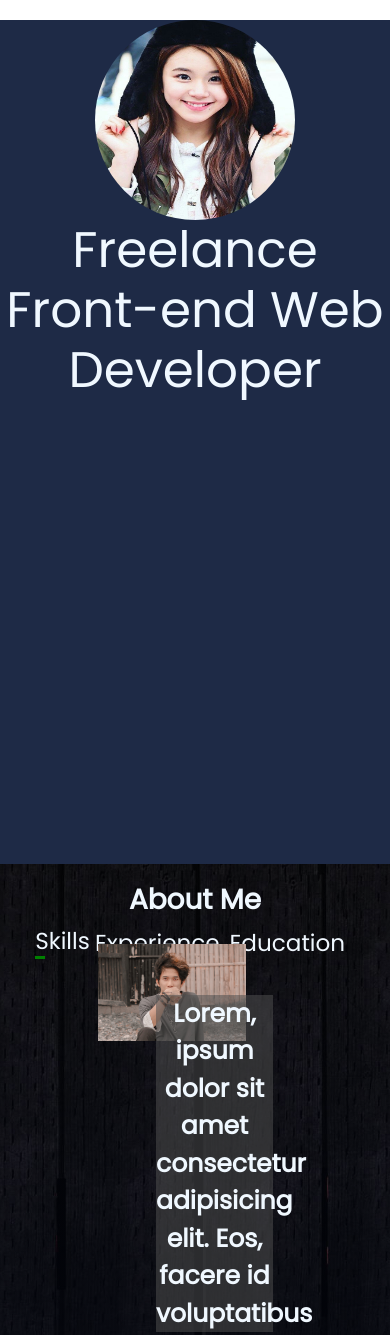
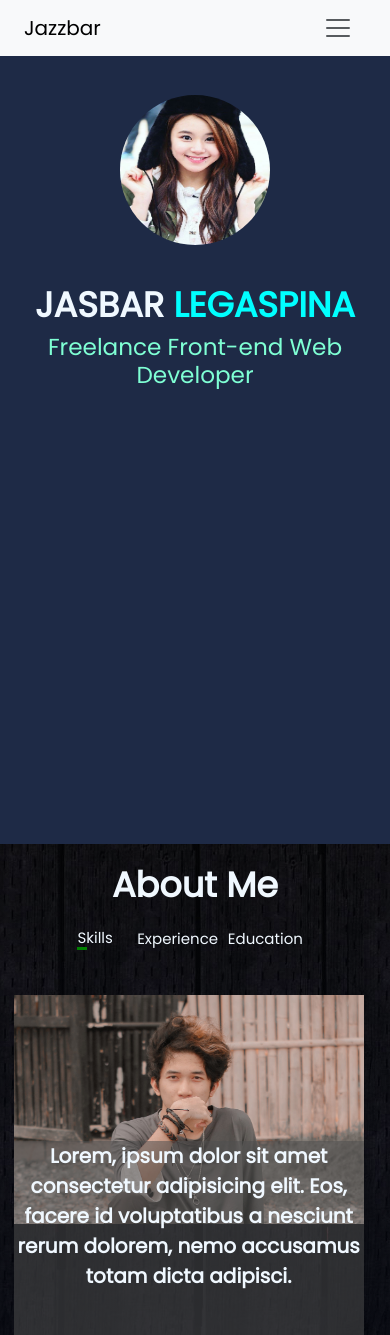
Before and after one commit to justjazzed/Jazzy-Portfolio-Site, a plain HTML site: page index.html in a window 390 px wide. Shown: the top 1335 px of the page. Drawn offline with nearby package versions, Linux system fonts and the light colour scheme.

Commit message:
About me mobile version

```diff
--- a/index.html
+++ b/index.html
@@ -7,6 +7,7 @@
     <title>JustJazzed Portfolio</title>
     <link rel="preconnect" href="https://fonts.googleapis.com">
     <link rel="preconnect" href="https://fonts.gstatic.com" crossorigin>
+    <link href="https://cdn.jsdelivr.net/npm/bootstrap@5.3.0-alpha1/dist/css/bootstrap.min.css" rel="stylesheet" integrity="sha384-GLhlTQ8iRABdZLl6O3oVMWSktQOp6b7In1Zl3/Jr59b6EGGoI1aFkw7cmDA6j6gD" crossorigin="anonymous">
     <link rel="preconnect" href="https://fonts.googleapis.com">
     <link rel="stylesheet" href="https://cdn.jsdelivr.net/npm/@fortawesome/fontawesome-free@6.2.1/css/fontawesome.min.css">
     <link rel="preconnect" href="https://fonts.gstatic.com" crossorigin>
@@ -30,9 +31,10 @@
                         <li><a href="#contact">Contact</a></li>
                     </ul>
             </nav>
-            <nav class="navbar navbar-expand-lg bg-body-tertiary nav-mobile">
+             <!-- mobile version navbar -->
+             <nav class="navbar navbar-expand-lg bg-body-tertiary mobile-nav">
                 <div class="container-fluid">
-                  <a class="navbar-brand" href="#">Navbar</a>
+                  <a class="navbar-brand" href="#">Jazzbar</a>
                   <button class="navbar-toggler" type="button" data-bs-toggle="collapse" data-bs-target="#navbarSupportedContent" aria-controls="navbarSupportedContent" aria-expanded="false" aria-label="Toggle navigation">
                     <span class="navbar-toggler-icon"></span>
                   </button>
@@ -79,8 +81,8 @@
             <h1>JASBAR <span> LEGASPINA</span></h1>
             <div class="img-name">
                 <img src="images/twice.jpg" alt="">
-                <h1>JASBAR <span> LEGASPINA</span></h1>
-                <h2>Freelance Front-end Web Developer</h2>
+                <h2>JASBAR <span> LEGASPINA</span></h2>
+                <h3>Freelance Front-end Web Developer</h3>
             </div>
         </div>
     </header>
--- a/style.css
+++ b/style.css
@@ -48,8 +48,9 @@ nav{
 .header-text--2{
     display:none;
 }
-.nav-mobile{
+.mobile-nav{
     display: none;
+
 }
 .header-text h1{
 
@@ -311,6 +312,7 @@ footer{
     header{
        background-image: none;
        background-color: #1e2a46;
+
     }
 
     .nav-desktop{
@@ -319,8 +321,11 @@ footer{
     .header-text{
         display: none;
     }
+    .mobile-nav{
+        display: block;
+    }
     .header-text--2{
-        margin-top: 5%;
+        margin-top: 10%;
         display: block;
         justify-content: center;
         text-align: center;
@@ -329,24 +334,66 @@ footer{
        display: none;
 
     }
-    .header-text--2  span{
-
+    .header-text--2 h1 span{
+        color: aqua;
     }
     .header-text--2 .img-name{
       display: block;
 
     }
+    .header-text--2 .img-name h2 span{
+        color: aqua;
+    }
     .header-text--2 .img-name h2{
+        margin-top: 10%;
+        font-size: 35px;
+        font-weight: 700;
+    }
+    .header-text--2 .img-name h3{
+        color: aquamarine;
+    }
+    .header-text--2 .img-name img{
+        width: 150px;
+        height: 150px;
+    }
+}
+/************************************* About Section *************************/
+@media only screen and  (max-width: 600px){
+    .About-me{
 
     }
-    .header-text--2 .img-name img{
+    .About-me img{
+        margin-top: 20%;
+       margin-left: 3.5%;
+       width: 350px;
+    }
+    .About-me h1{
+        font-size: 35px;
+        margin: auto;
+    }
+    .About-me .cover-about{
+
+    }
+    .About-me .about-text{
+        margin-top: 14rem;
+       margin-left: 3.5%;
+       width: 350px;
+    }
+    .About-me .about-text p{
+       font-size: 20px;
+    }
+
+    .about-skills{
+        margin-top: 5%;
+    }
+
+    .about-skills h3{
+        font-size: 15px;
+    }
+    .about-skills__h3--1{
 
     }
 }
-/************************************* About Section *************************/
-/* @media only screen and  (max-width: 600px){
-
-} */
 /************************************* portfolio Section *************************/
 /* @media only screen and  (max-width: 600px){
 
```
